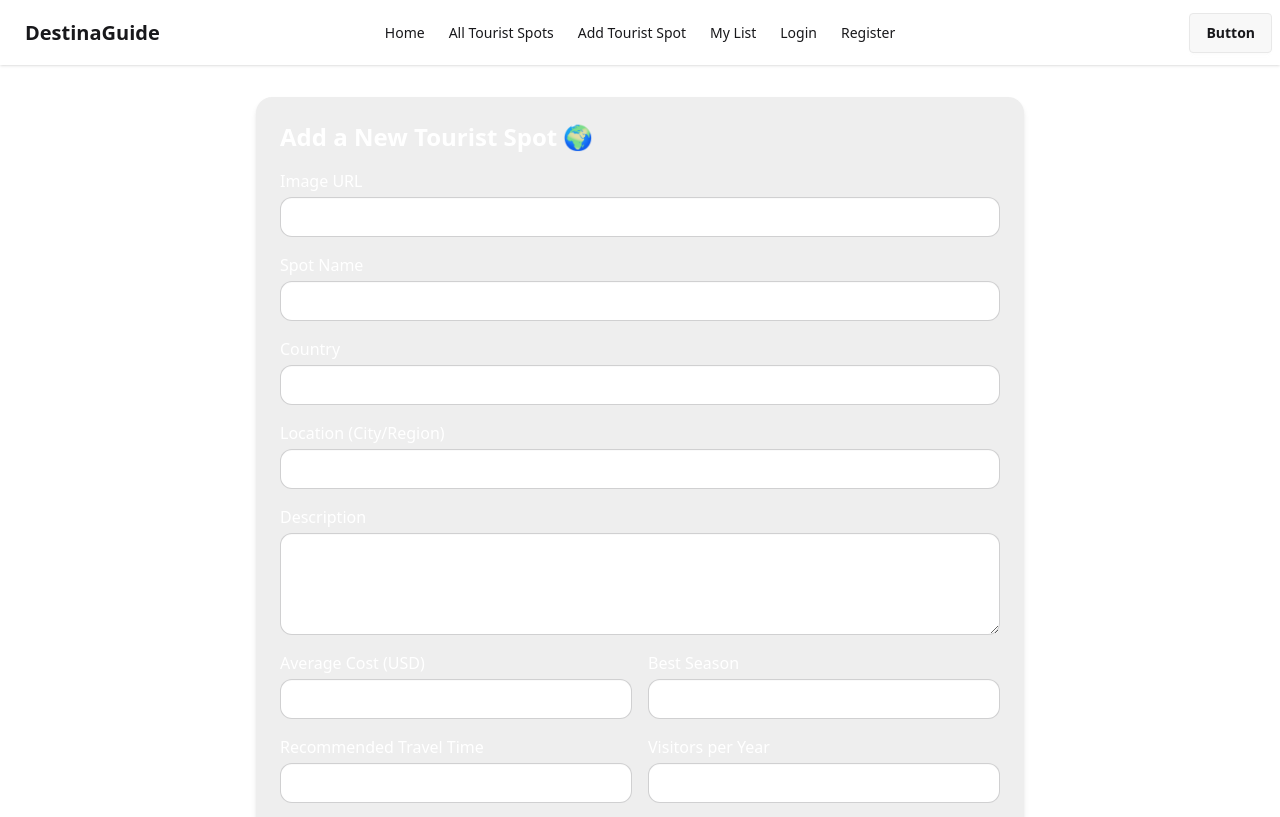
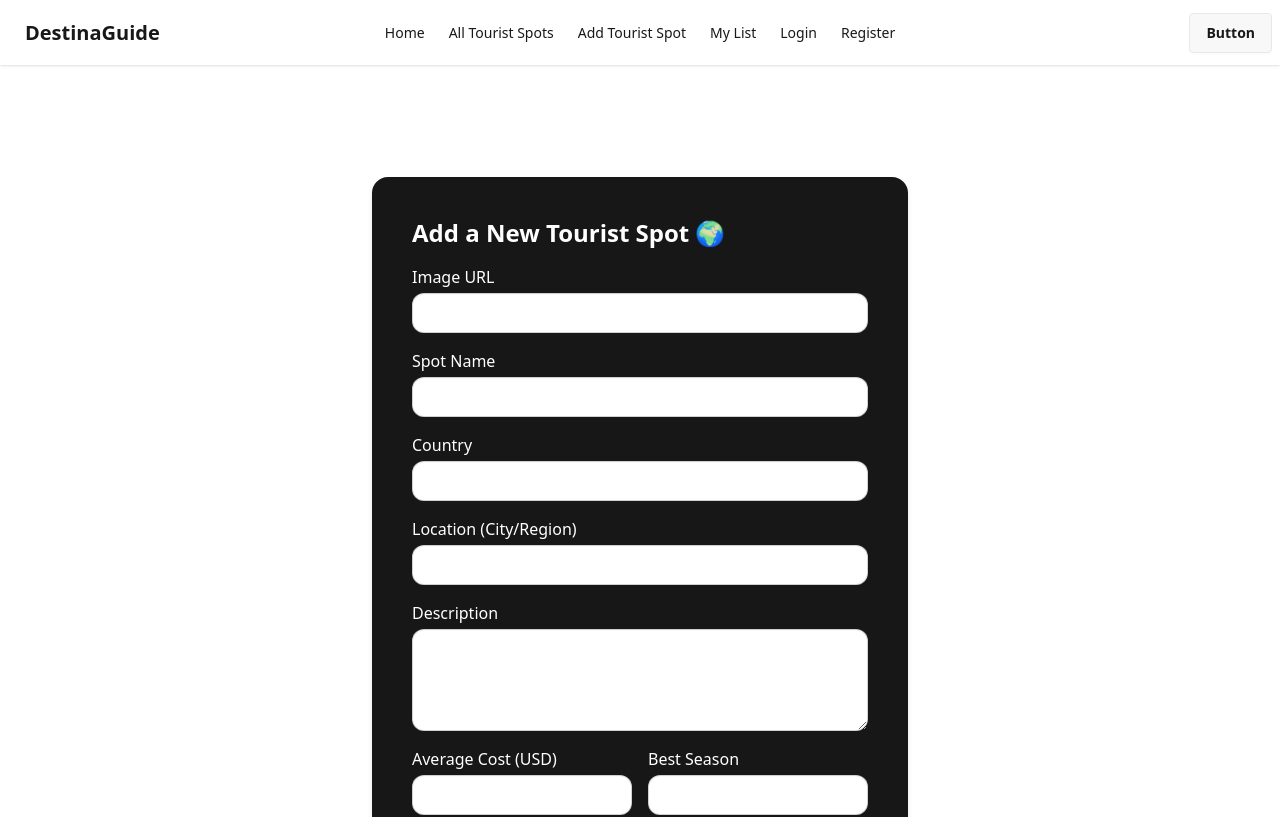
Before and after one commit to Alif-001/DestinaGuide-client, a React (Vite) app: page /add-tourist-spot in a window 1280 px wide. Shown: the top 817 px of the page. Built offline with nearby package versions, Linux system fonts and the light colour scheme.

Commit message:
FIx Layout

```diff
--- a/src/layout/Layout.jsx
+++ b/src/layout/Layout.jsx
@@ -7,9 +7,11 @@ const Layout = () => {
   return (
     <>
       <NavBar />
-
-      <Outlet />
-
+      <div className="min-h-screen  flex flex-col bg-base-100">
+        <div className="flex-grow flex  ">
+          <Outlet />
+        </div>
+      </div>
       <Footer />
     </>
   );
--- a/src/pages/AddTouristSpot.jsx
+++ b/src/pages/AddTouristSpot.jsx
@@ -84,7 +84,8 @@ export default function AddTouristSpot() {
   };
 
   return (
-    <div className="max-w-3xl mx-auto m-8  p-6 bg-base-300 text-white rounded-2xl shadow-md mt-8">
+    <div className="flex  items-center justify-center  container my-20">
+      <div className=" max-w-3xl mx-auto m-8  p-10 bg-neutral-900 text-white rounded-2xl shadow-md mt-8">
         <h1 className="text-2xl font-bold mb-4">Add a New Tourist Spot 🌍</h1>
         <form onSubmit={handleSubmit} className=" space-y-4">
           <div>
@@ -146,7 +147,9 @@ export default function AddTouristSpot() {
           </div>
           <div className="grid grid-cols-1 md:grid-cols-2 gap-4">
             <div>
-            <label className="block mb-1 font-medium">Average Cost (USD)</label>
+              <label className="block mb-1 font-medium">
+                Average Cost (USD)
+              </label>
               <input
                 type="number"
                 name="averageCost"
@@ -181,7 +184,9 @@ export default function AddTouristSpot() {
               />
             </div>
             <div>
-            <label className="block mb-1 font-medium">Visitors per Year</label>
+              <label className="block mb-1 font-medium">
+                Visitors per Year
+              </label>
               <input
                 type="number"
                 name="visitorsPerYear"
@@ -212,5 +217,6 @@ font-semibold"
           pauseOnHover
         />
       </div>
+    </div>
   );
 }
```
Lines whose indentation alone changed are shown as unchanged.
